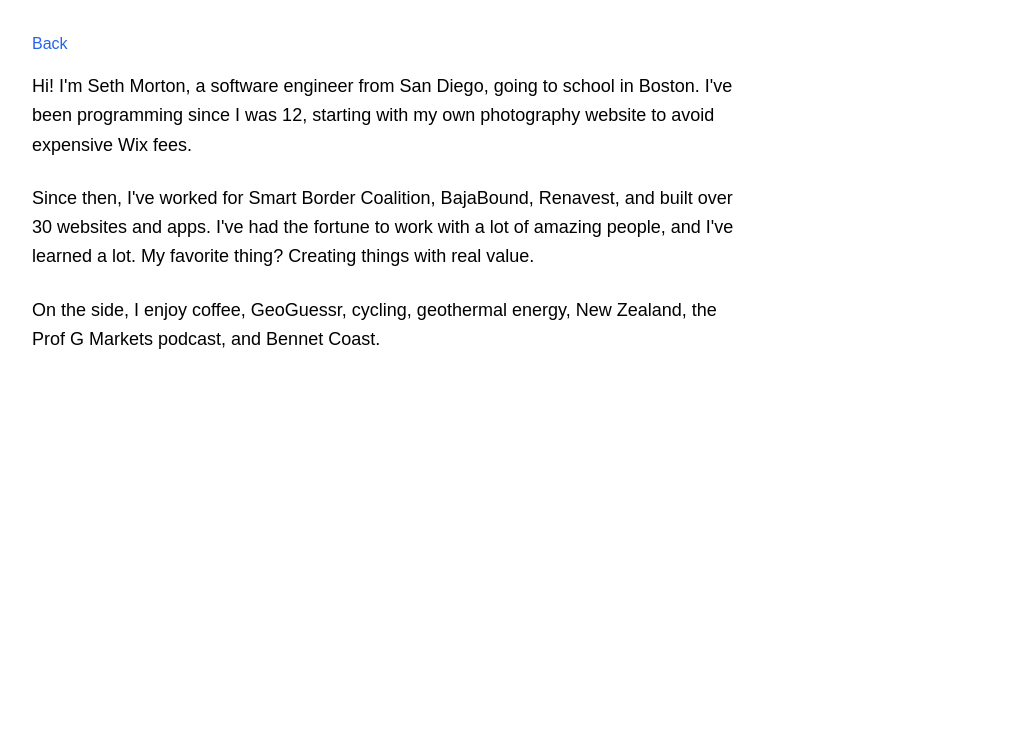
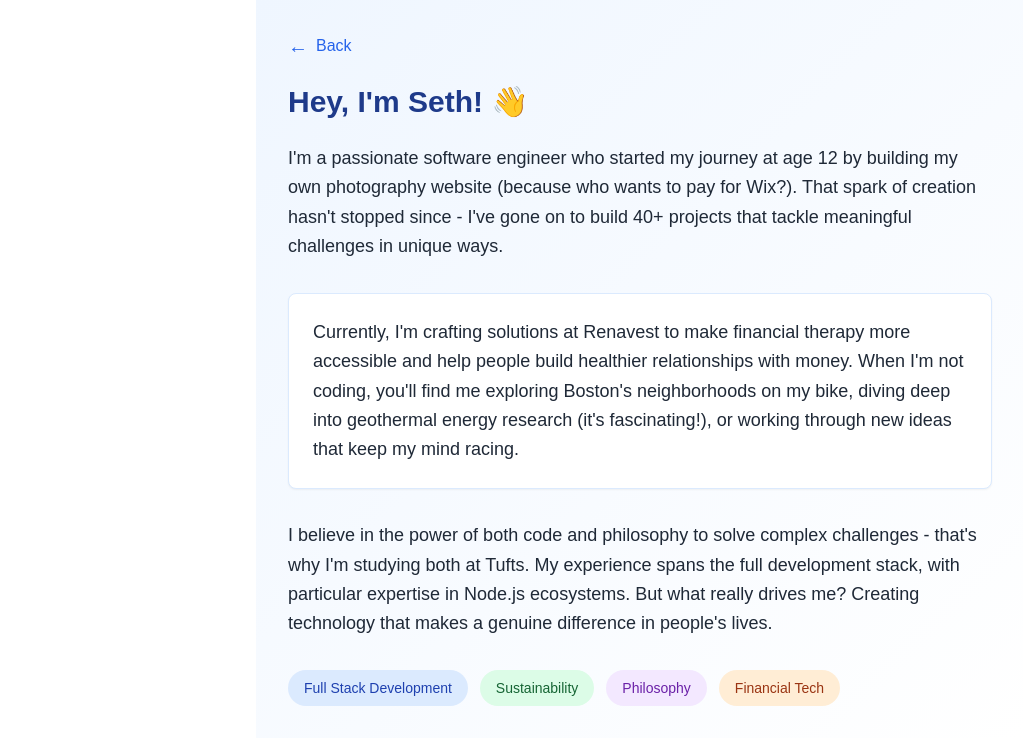
Before and after one commit to sethmorton/personal_website, a SvelteKit app: page /about in a window 1280 px wide. Shown: the top 744 px of the page, without its empty margins (0-1023 px from the left). Built offline with nearby package versions, Linux system fonts and the light colour scheme.

Commit message:
added an updated about me

```diff
--- a/src/lib/blog/components/BlogPost.svelte
+++ b/src/lib/blog/components/BlogPost.svelte
@@ -58,7 +58,7 @@
 
 		mathDelimiters.forEach((delimiter) => {
 			const regex = createMathRegex(delimiter);
-			processedContent = processedContent.replace(regex, (match, math) => {
+			processedContent = processedContent.replace(regex, (match = '', math = '') => {
 				const placeholder = `MATH_PLACEHOLDER_${placeholderCounter++}`;
 				mathExpressions.push({
 					placeholder,
--- a/src/routes/about/+page.svelte
+++ b/src/routes/about/+page.svelte
@@ -1,27 +1,61 @@
 <script>
-  import { goto } from '$app/navigation';
+	import { goto } from '$app/navigation';
 </script>
 
-<div class="p-8 max-w-3xl">
-  <div class="flex justify-start mb-4">
-    <button class="text-blue-600 hover:text-blue-800" on:click={() => goto('/')}>Back</button>
-  </div>
+<div class="mx-auto max-w-3xl bg-gradient-to-br from-blue-50 to-white p-8">
+	<div class="mb-6 flex justify-start">
+		<button
+			class="flex items-center gap-2 font-medium text-blue-600 transition-colors duration-200 hover:text-blue-800"
+			on:click={() => goto('/')}
+		>
+			<span class="text-xl">←</span>
+			<span>Back</span>
+		</button>
+	</div>
 
-  <div class="space-y-6 text-lg leading-relaxed">
-    <p>
-      Hi! I'm Seth Morton, a software engineer from San Diego, going to school in
-      Boston. I've been programming since I was 12, starting with my own
-      photography website to avoid expensive Wix fees.
-    </p>
+	<div class="space-y-8 text-lg leading-relaxed">
+		<div class="animate-fade-in">
+			<h1 class="mb-6 text-3xl font-bold text-blue-900">Hey, I'm Seth! 👋</h1>
 
-    <p>
-      Since then, I've worked for Smart Border Coalition, BajaBound, Renavest, and
-      built over 30 websites and apps. I've had the fortune to work with a lot of amazing people, and I've learned a lot. My favorite thing? Creating things with real value.
-    </p>
+			<p class="text-gray-800">
+				I'm a passionate software engineer who started my journey at age 12 by building my own
+				photography website (because who wants to pay for Wix?). That spark of creation hasn't
+				stopped since - I've gone on to build 40+ projects that tackle meaningful challenges in
+				unique ways.
+			</p>
+		</div>
 
-    <p>
-      On the side, I enjoy coffee, GeoGuessr, cycling, geothermal energy, New
-      Zealand, the Prof G Markets podcast, and Bennet Coast.
-    </p>
-  </div>
+		<div class="rounded-lg border border-blue-100 bg-white p-6 shadow-sm">
+			<p class="text-gray-800">
+				Currently, I'm crafting solutions at Renavest to make financial therapy more accessible and
+				help people build healthier relationships with money. When I'm not coding, you'll find me
+				exploring Boston's neighborhoods on my bike, diving deep into geothermal energy research
+				(it's fascinating!), or working through new ideas that keep my mind racing.
+			</p>
+		</div>
+
+		<div class="text-gray-800">
+			<p>
+				I believe in the power of both code and philosophy to solve complex challenges - that's why
+				I'm studying both at Tufts. My experience spans the full development stack, with particular
+				expertise in Node.js ecosystems. But what really drives me? Creating technology that makes a
+				genuine difference in people's lives.
+			</p>
+		</div>
+
+		<div class="mt-8 flex flex-wrap gap-3">
+			<span class="rounded-full bg-blue-100 px-4 py-2 text-sm font-medium text-blue-800"
+				>Full Stack Development</span
+			>
+			<span class="rounded-full bg-green-100 px-4 py-2 text-sm font-medium text-green-800"
+				>Sustainability</span
+			>
+			<span class="rounded-full bg-purple-100 px-4 py-2 text-sm font-medium text-purple-800"
+				>Philosophy</span
+			>
+			<span class="rounded-full bg-orange-100 px-4 py-2 text-sm font-medium text-orange-800"
+				>Financial Tech</span
+			>
+		</div>
+	</div>
 </div>
```
